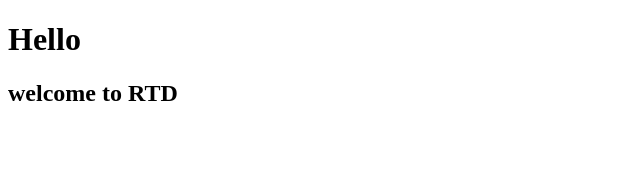
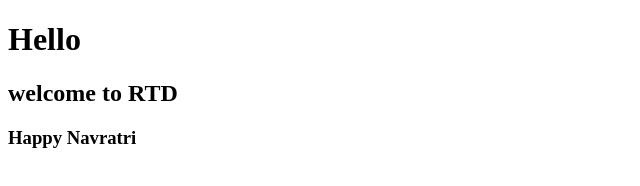
Before and after one commit to Ashwini20018/git-practice-2, a plain HTML site: page index.html in a window 1280 px wide. Shown: the whole page, without its empty margins (0-640 px from the left). Drawn offline with Linux system fonts and the light colour scheme.

Commit message:
happy navratri message added

```diff
--- a/index.html
+++ b/index.html
@@ -6,5 +6,6 @@
 <body>
     <h1>Hello</h1>
     <h2>welcome to RTD</h2>
+    <h3>Happy Navratri</h3>
 </body>
 </html>
```
